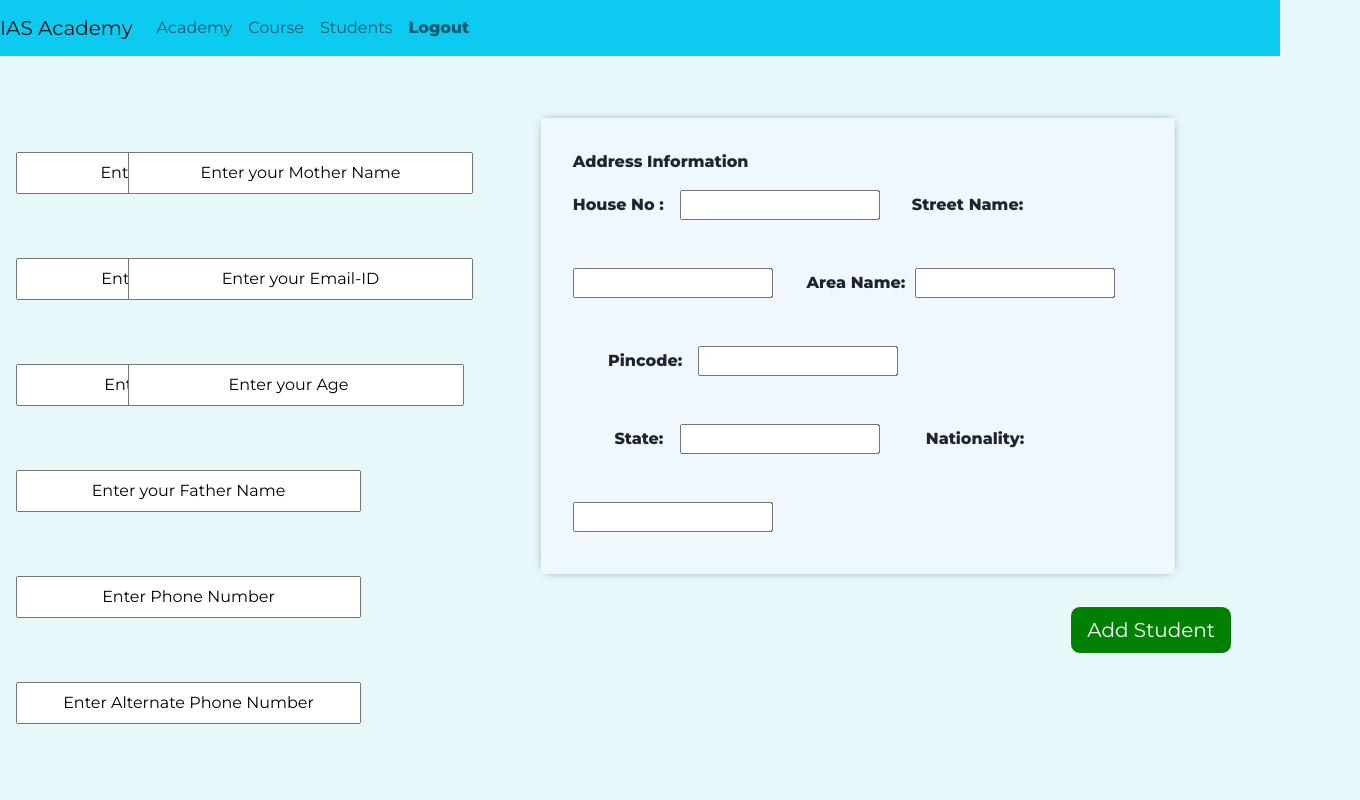
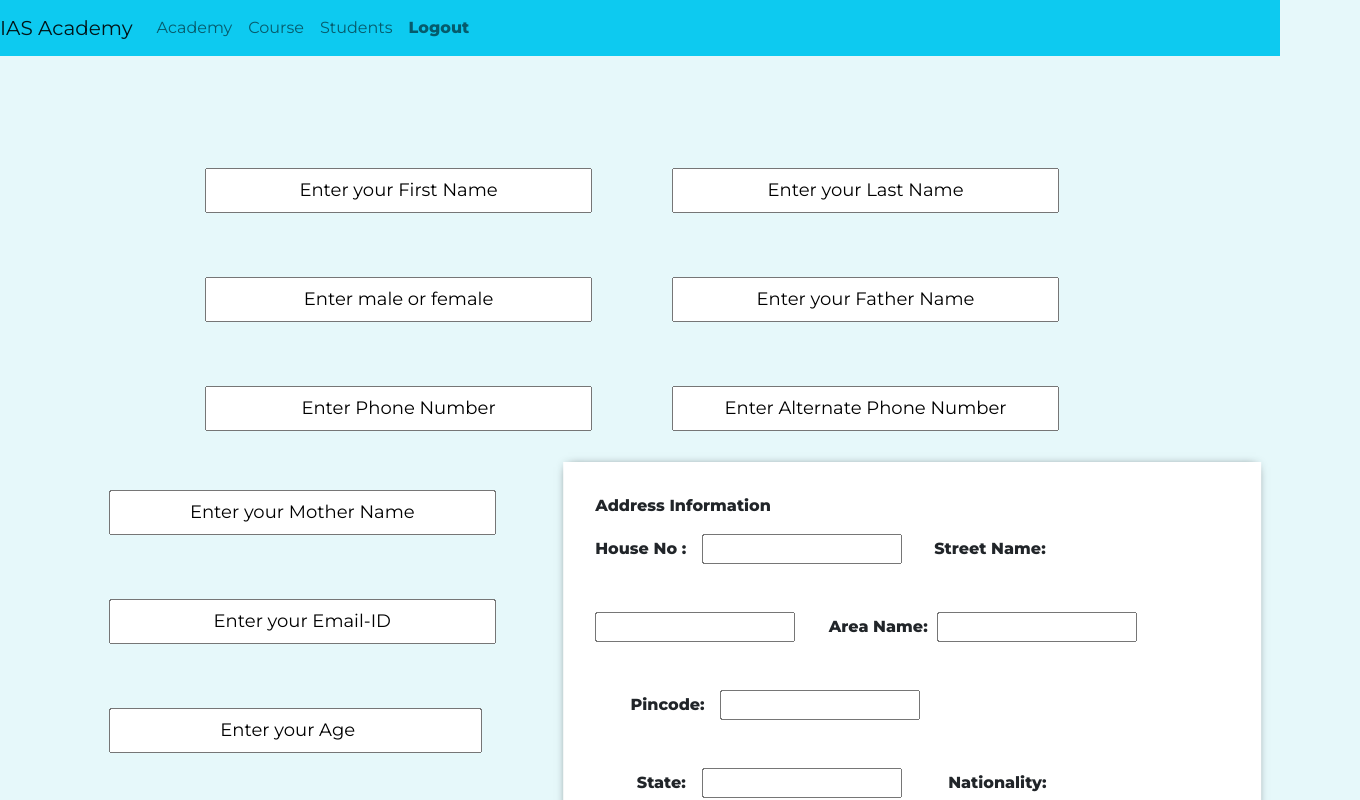
Before and after one commit to iamneo-production/580ea4ef-eebe-47d3-b459-8e337808de91, a React (Create React App) app in the folder reactapp/: page /admin/addStudent in a window 1280 px wide. Shown: the top 800 px of the page, 1360 px wide, since content can reach past the window. Built offline with nearby package versions, Linux system fonts and the light colour scheme.

Commit message:
Comp updated

```diff
--- a/reactapp/src/components/Admin/AdminStudent/AddStudent.jsx
+++ b/reactapp/src/components/Admin/AdminStudent/AddStudent.jsx
@@ -4,7 +4,7 @@ import { useState } from 'react';
 import { useNavigate } from 'react-router-dom';
 import axios from 'axios';
 import './Studentdetails.css';
-import {API_BASE_URL} from "../../../utils/APIUtils";
+import { API_BASE_URL } from "../../../utils/APIUtils";
 
 const AddStudent = () => {
   let navigate = useNavigate();
@@ -37,7 +37,7 @@ const AddStudent = () => {
 
   const onSubmit = async (e) => {
     e.preventDefault();
-    await axios.post(`${API_BASE_URL}/user`, user)
+    await axios.post(`${API_BASE_URL}/admin/addStudent`, user)
       .then((response) => {
         console.log(response);
         setUser(response.data);
@@ -46,9 +46,18 @@ const AddStudent = () => {
       .catch((error) => {
         console.log(error);
       });
+    const requiredFields = ["firstName", "lastName", "gender", "fatherName", "phnNo1", "motherName", "email", "age", "houseNo", "streetName", "areaName", "pinCode", "state", "nationality"];
+    for (const field of requiredFields) {
+      if (!user[field].trim()) {
 
+        alert(`Please fill in all required fields.`);
+        return;
+      }
+    }
   };
-
+  const onCancel = () => {
+    navigate("/admin/viewStudent");
+  }
   return (
 
     <>
@@ -60,8 +69,8 @@ const AddStudent = () => {
         Students="Students"
         Logout="Logout"
       />
-      <div className="details">
-        <form>
+      <div className="yashdetails" >
+        <form >
           <label>
             <input
               type={"text"}
@@ -185,7 +194,7 @@ const AddStudent = () => {
       <div className="Address">
         <form>
           <b>Address Information</b>
-          <br/>
+          <br />
           <label className='houseNo'>
             <b>House No :</b>
           </label>
@@ -230,14 +239,14 @@ const AddStudent = () => {
           </label>
           <input
             type={"text"}
-            name="PinCode"
+            name="pinCode"
             id='pinCode'
             size="20"
             value={pinCode}
             required
             onChange={(e) => onInputChange(e)}
           />
-          <br/>
+          <br />
           <label className='state'>
             <b>State:</b>
           </label>
@@ -269,7 +278,10 @@ const AddStudent = () => {
       <div className="addbtn2">
         <button type="submit" className="btn btn-light btn-lg" id="addstudentbtn" onClick={(e) => onSubmit(e)} >Add Student</button>
       </div>
+      <div className="cancelbtn">
+        <button type="button" class="btn btn-danger btn-lg" id="cancelBtn" onClick={(e) => onCancel(e)} >Cancel</button>
+      </div>
     </>
   );
 }
-export default AddStudent;
+export default AddStudent;
--- a/reactapp/src/components/Admin/AdminStudent/EditStudent.jsx
+++ b/reactapp/src/components/Admin/AdminStudent/EditStudent.jsx
@@ -5,7 +5,7 @@ import { useNavigate } from 'react-router-dom';
 import { useParams } from 'react-router-dom';
 import { useEffect } from 'react';
 import axios from 'axios';
-import {API_BASE_URL} from "../../../utils/APIUtils";
+import { API_BASE_URL } from "../../../utils/APIUtils";
 
 export default function EditStudent() {
   const { studentId } = useParams();
@@ -47,7 +47,7 @@ export default function EditStudent() {
   //To load the data about a specific Student
 
   const loadUser = async () => {
-     await axios.get(`${API_BASE_URL}/user/${studentId}`)
+    await axios.get(`${API_BASE_URL}/admin/viewStudent/${studentId}`)
       .then((response) => {
         console.log(response);
         setUser(response.data);
@@ -62,9 +62,23 @@ export default function EditStudent() {
 
   const onSubmit = async (e) => {
     e.preventDefault();
-    await axios.put(`${API_BASE_URL}/user/${studentId}`, user);
+    await axios.put(`${API_BASE_URL}/admin/editStudent/${studentId}`, user);
     navigate("/admin/viewStudent");
   };
+
+
+  const onCancel = () => {
+    navigate("/admin/viewStudent");
+  }
+
+
+  const requiredFields = ["firstName", "lastName", "gender", "fatherName", "phnNo1", "motherName", "email", "age", "houseNo", "streetName", "areaName", "pinCode", "state", "nationality"];
+  for (const field of requiredFields) {
+    if (!user[field].trim()) {
+      alert(`Please fill in all required fields.`);
+      return;
+    }
+  }
 
   return (
 
@@ -77,8 +91,9 @@ export default function EditStudent() {
         Students="Students"
         Logout="Logout"
       />
-         <div className="details">
+      <div className="yashdetails">
         <form>
+
           <label>
             <input
               type={"text"}
@@ -92,6 +107,7 @@ export default function EditStudent() {
               onChange={(e) => onInputChange(e)}
             />
           </label>
+
           <label>
             <input
               type={"text"}
@@ -104,6 +120,7 @@ export default function EditStudent() {
               onChange={(e) => onInputChange(e)}
             />
           </label>
+
           <label>
             <input
               type={"text"}
@@ -116,6 +133,7 @@ export default function EditStudent() {
               onChange={(e) => onInputChange(e)}
             />
           </label>
+
           <label>
             <input
               type={"text"}
@@ -128,6 +146,7 @@ export default function EditStudent() {
               onChange={(e) => onInputChange(e)}
             />
           </label>
+
           <label>
             <input
               type="tel"
@@ -141,6 +160,7 @@ export default function EditStudent() {
               onChange={(e) => onInputChange(e)}
             />
           </label>
+
           <label>
             <input
               type="tel"
@@ -153,6 +173,7 @@ export default function EditStudent() {
               onChange={(e) => onInputChange(e)}
             />
           </label>
+
         </form>
       </div>
       <div className="container1">
@@ -183,6 +204,7 @@ export default function EditStudent() {
               onChange={(e) => onInputChange(e)}
             />
           </label>
+
           <label>
             <input
               type="number"
@@ -202,7 +224,7 @@ export default function EditStudent() {
       <div className="Address">
         <form>
           <b>Address Information</b>
-          <br/>
+          <br />
           <label className='houseNo'>
             <b>House No :</b>
           </label>
@@ -254,7 +276,8 @@ export default function EditStudent() {
             required
             onChange={(e) => onInputChange(e)}
           />
-          <br/>
+          <br />
+
           <label className='state'>
             <b>State:</b>
           </label>
@@ -286,6 +309,9 @@ export default function EditStudent() {
       <div className="updatestudentbtn">
         <button className="btn btn-light btn-lg" id="updateStudent" onClick={(e) => onSubmit(e)}>Update Student</button>
       </div>
+      <div className="cancelbtn">
+        <button type="button" class="btn btn-danger btn-lg" id="cancelBtn" onClick={(e) => onCancel(e)} >Cancel</button>
+      </div>
     </>
 
   )
--- a/reactapp/src/components/Admin/AdminStudent/Student.jsx
+++ b/reactapp/src/components/Admin/AdminStudent/Student.jsx
@@ -22,7 +22,7 @@ export default function Student() {
   },[]);
 
   const loadUsers = async () => {
-     await axios.get(`${API_BASE_URL}/students`)
+     await axios.get(`${API_BASE_URL}/admin/viewStudent`)
     .then((response) => {
       console.log(response);
       setUsers(response.data);
@@ -35,7 +35,7 @@ export default function Student() {
 
 
   const deleteUser = async (studentId) => {
-    await axios.delete(`${API_BASE_URL}/student/${studentId}`)
+    await axios.delete(`${API_BASE_URL}/admin/deleteStudent/${studentId}`)
     .then((response) => {
       console.log(response);
       loadUsers();
@@ -75,7 +75,7 @@ export default function Student() {
         </label> */}
       {/* </div> */}
       <table className="table table-striped">
-        <thead>
+        <thead className='table1'>
           <tr className="col">
             <th scope="col">studentId</th>
             <th scope="col">Student Name</th>
--- a/reactapp/src/components/Admin/AdminStudent/Studentdetails.css
+++ b/reactapp/src/components/Admin/AdminStudent/Studentdetails.css
@@ -54,7 +54,7 @@
 #addstudentbtn {
 
     margin: 0%;
-    translate: -3rem -32rem;
+    transform: translate(-20rem, -27rem);
     border-radius: 10px;
     background-color: green;
     color: white;
@@ -64,6 +64,10 @@
     background-color: green;
     border-radius: 10px;
     color: black
+}
+#cancelBtn {
+    float: right;
+    transform: translate(-3rem, -27rem);
 }
 
 #adminEditStudent {
@@ -92,7 +96,7 @@
 #updateStudent {
     float: right;
     margin: 0%;
-    translate: -0.75rem -22rem;
+    transform:translate(-22rem,-27rem);
     border-radius: 10px;
     background-color: green;
     color: white;
@@ -104,38 +108,39 @@
 }
 
 
-.details {
+
+.yashdetails {
+    align-items: center;
     display: flex;
-    flex: wrap;
+    flex-direction: row;
     justify-content: space-between;
-    margin-top: 7rem;
-    margin-left: 25rem;
+    margin-top: 3rem;
     padding: 2rem;
-    width: 100%;
-    translate: 2rem -5rem;
+    text-align: center;
+
 }
 
-.details input {
-    font-size: medium;
+.yashdetails label {
+    margin-right: 1rem;
+}
+
+
+.yashdetails input {
+    font-size: large;
+    padding: 7px;
     text-align: center;
     padding: 7px;
-    margin: 2rem
-        /* margin-left:2rem;
-   margin-top:2rem ;
-   margin-bottom:2rem ;
-   margin-right:1.5rem ; */
+    margin: 2rem;
 }
 
 .container1 {
     display: flex;
-
     flex-direction: column;
     justify-content: space-between;
-    margin-top: 1rem;
-    margin-left: 3rem;
+    width: 50%;
+    margin-left: 3.8rem;
     padding: 1rem;
-    width: 100%;
-    translate: 2rem -9rem;
+    transform: translate(0rem, -3.3rem);
 }
 
 .container1>form {
@@ -146,44 +151,27 @@
 .container1 input {
     display: flex;
     flex-direction: column;
-    font-size: medium;
+    font-size: large;
     text-align: center;
     padding: 7px;
-    margin: 2rem
+    margin: 2rem;
 }
-
-.details>form>input[type=text]:focus {
-    border: 3px solid #555;
-}
-
-/* #phoneNumber1{
-    outline:0;
-}
-#phoneNumber1:valid{
-    border-color: green;
-}
-#phoneNumber1:invalid{
-    border-color: red;
-} */
 
 .Address {
     display: flex;
     flex: wrap;
     flex-direction: row;
-    /* margin-top: 1rem;
-    margin-left: 5rem;
-    margin-bottom: 1.8rem; */
     margin: 2rem;
     font-size: medium;
     padding-left: 2rem;
     padding-top: 2rem;
     padding-bottom: 0.6rem;
-    background-color: aliceblue;
-    translate: 31.8rem -32rem;
-    width: 49.5%;
+    background-color: white;
+    transform: translate(33.2rem, -26.5rem);
+    width: 54.5%;
     text-align: left;
-    overflow:hidden;
-    box-shadow:  0px 0px 10px -5px;
+    overflow: hidden;
+    box-shadow: 0px 0px 10px -5px;
 
 }
 
@@ -199,7 +187,7 @@
     margin-left: 20rem;
 } */
 #age {
-    width: 21rem;
+    width: 23.3rem;
 
 }
 
@@ -234,10 +222,12 @@
 
 .table {
     width: 100%;
-    margin-top:5rem;
-    border:-5px solid;
-    box-shadow:  0px 0px 10px -5px;
-
+    margin-top: 10rem;
+    border: -5px solid;
+    box-shadow: 0px 0px 10px -5px;
     margin-right: 5rem;
 
 }
+.table1{
+    margin-top: 10rem;
+}
```
Also changed, not shown: 2 other files (tests, documents, lock files or other folders). Lines whose indentation alone changed are shown as unchanged.
